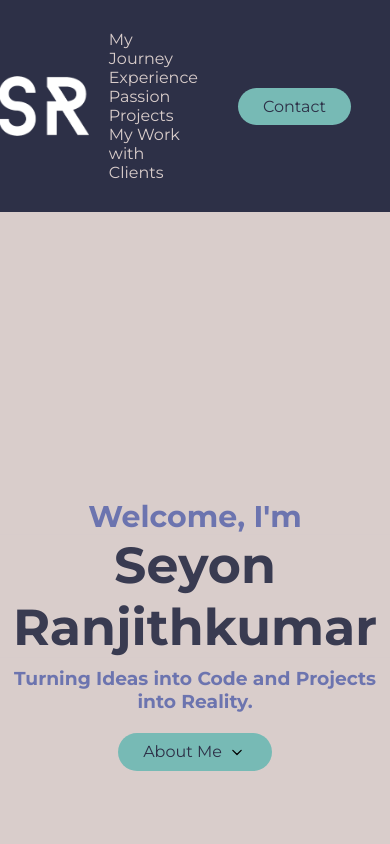
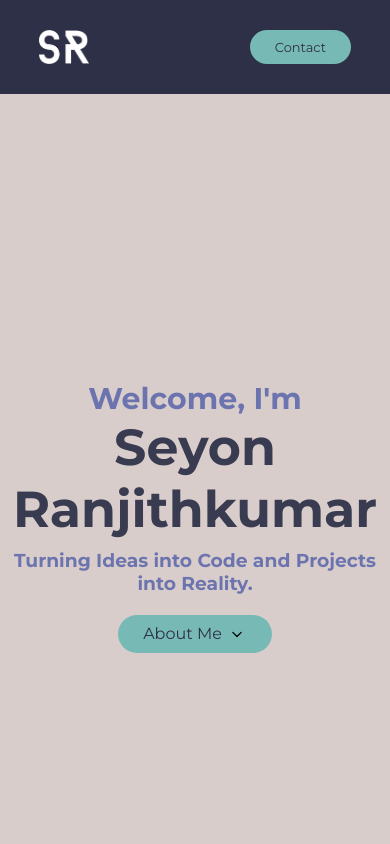
Before and after one commit to seyonr/newport, a React (Vite) app: page / in a window 390 px wide. Shown: the top 844 px of the page. Built offline with nearby package versions, Linux system fonts and the light colour scheme; no server answers.

Commit message:
header responsive done

```diff
--- a/src/components/Header/Header.css
+++ b/src/components/Header/Header.css
@@ -56,3 +56,32 @@ header{
 button:hover{
     background-color: var(--hover);
 }
+
+/* Responisve Sizing */
+@media (max-width: 1100px){
+    .logo{
+        width: 70px;
+    }
+
+    .nav-links li a{
+        font-size: 13px;
+    }
+
+    .header-btn{
+        font-size: 13px;
+    }
+}
+
+@media (max-width: 780px){
+    .logo{
+        width: 50px;
+    }
+
+    .header-btn{
+        margin-left: 10px;
+    }
+
+    .nav-links{
+        display: none;
+    }
+}
```
